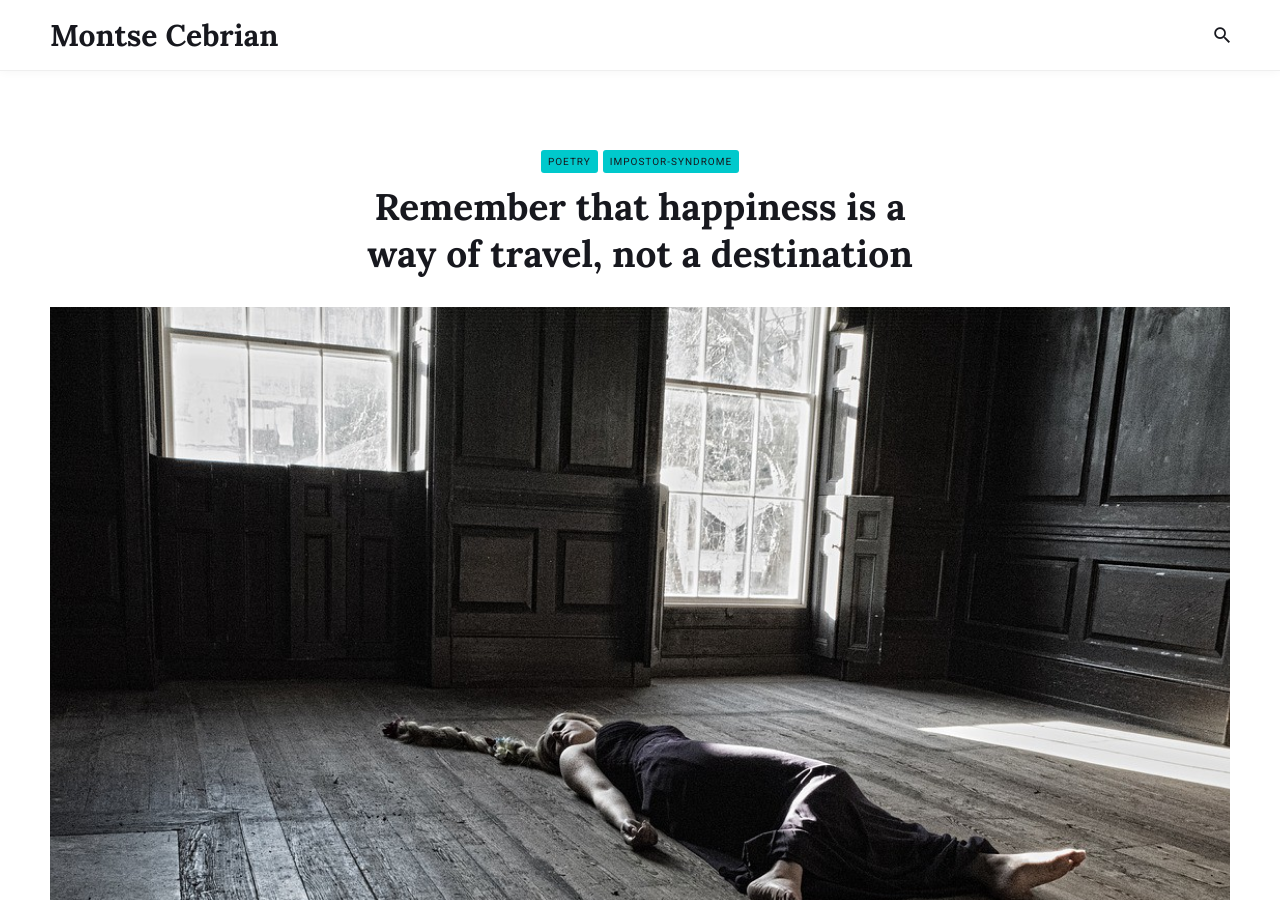
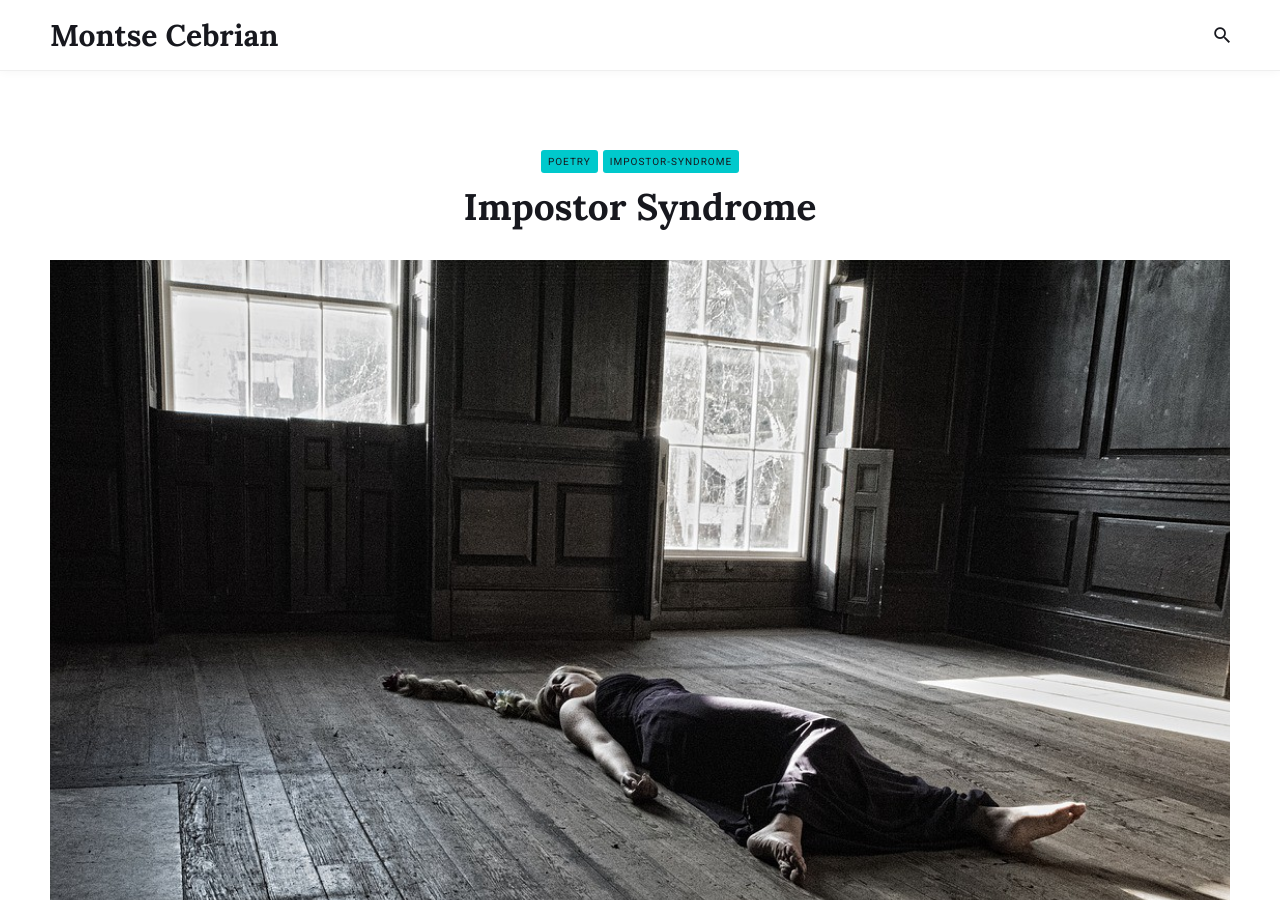
Before and after one commit to montsecebrian/montsecebrian.github.io, a Jekyll site: the page built from _posts/2021-11-24-Impostor-Syndrome.markdown, in a window 1280 px wide and 900 px high. Built offline with Jekyll 4.4.1, drawn with Linux system fonts in a browser that asks for light colours; nearby versions of some CDN libraries.

Commit message:
Fix some posts

```diff
--- a/_posts/2021-11-24-Impostor-Syndrome.markdown
+++ b/_posts/2021-11-24-Impostor-Syndrome.markdown
@@ -1,6 +1,6 @@
 ---
 layout: post
-title:  Remember that happiness is a way of travel, not a destination
+title:  Impostor Syndrome
 date:   2021-11-24 15:01:35 +0300
 image:  '/images/impostor-syndrome.jpg'
 tags:   [Poetry, Impostor-Syndrome]
```
Also changed, not shown: 7 other files.
